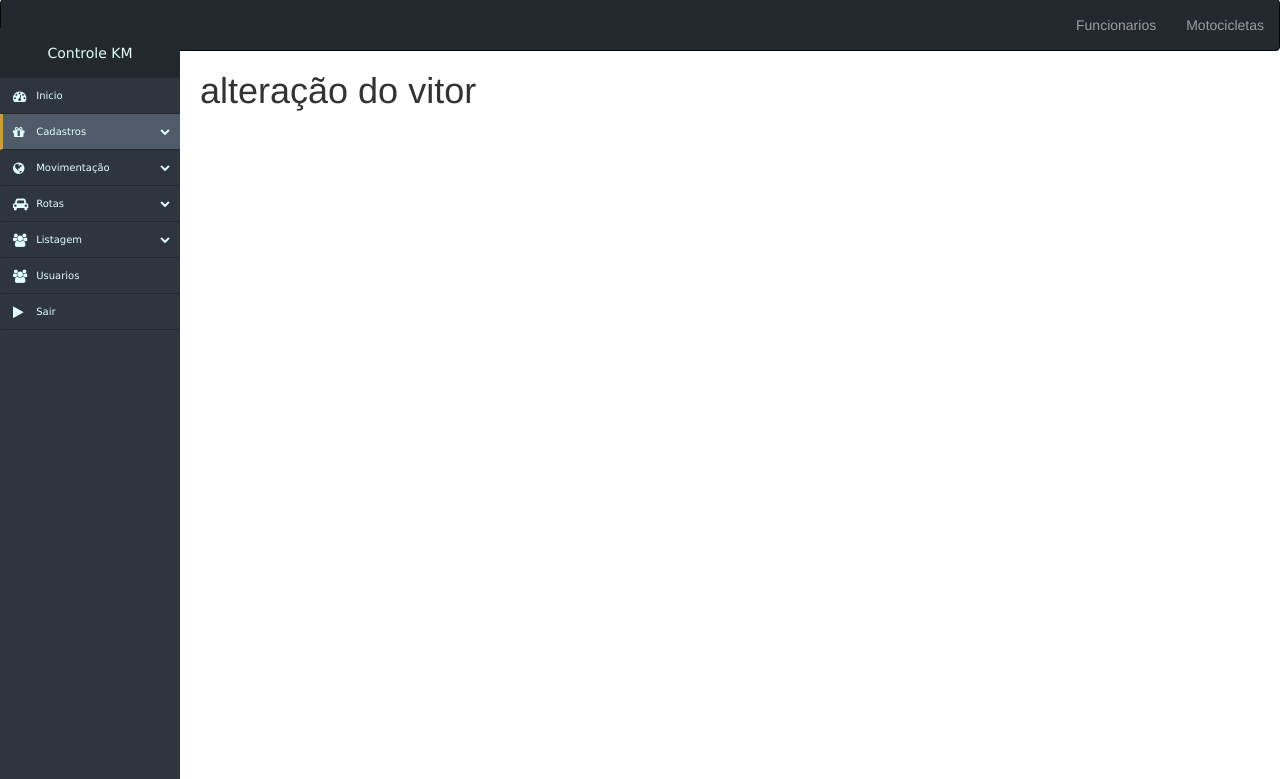
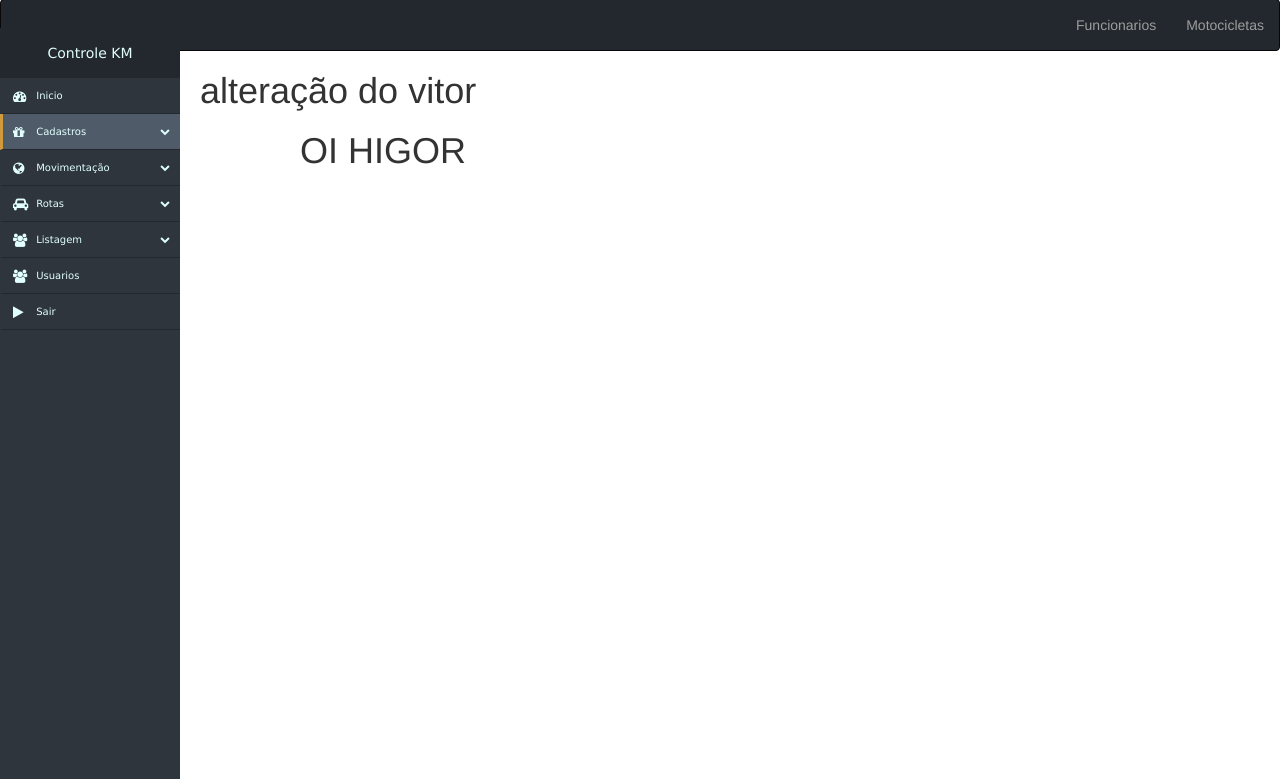
Before and after one commit to vitinsk/CONTROLE_KM, a PHP site: page /CONTROLE_KM/ in a window 1280 px wide. Shown: the part 21-800 px from the top of the page. Run offline with PHP 8.4, Linux system fonts and the light colour scheme; data that the repository does not hold is empty; some libraries are stand-ins or nearby versions.

Commit message:
ALTERAÇÃO

```diff
--- a/views/home.php
+++ b/views/home.php
@@ -3,3 +3,6 @@
 
 
 <h1 style="padding-left: 200px;" > alteração do vitor</h1>
+
+
+<h1 style="padding-left: 300px;"> OI HIGOR</h1>
```
